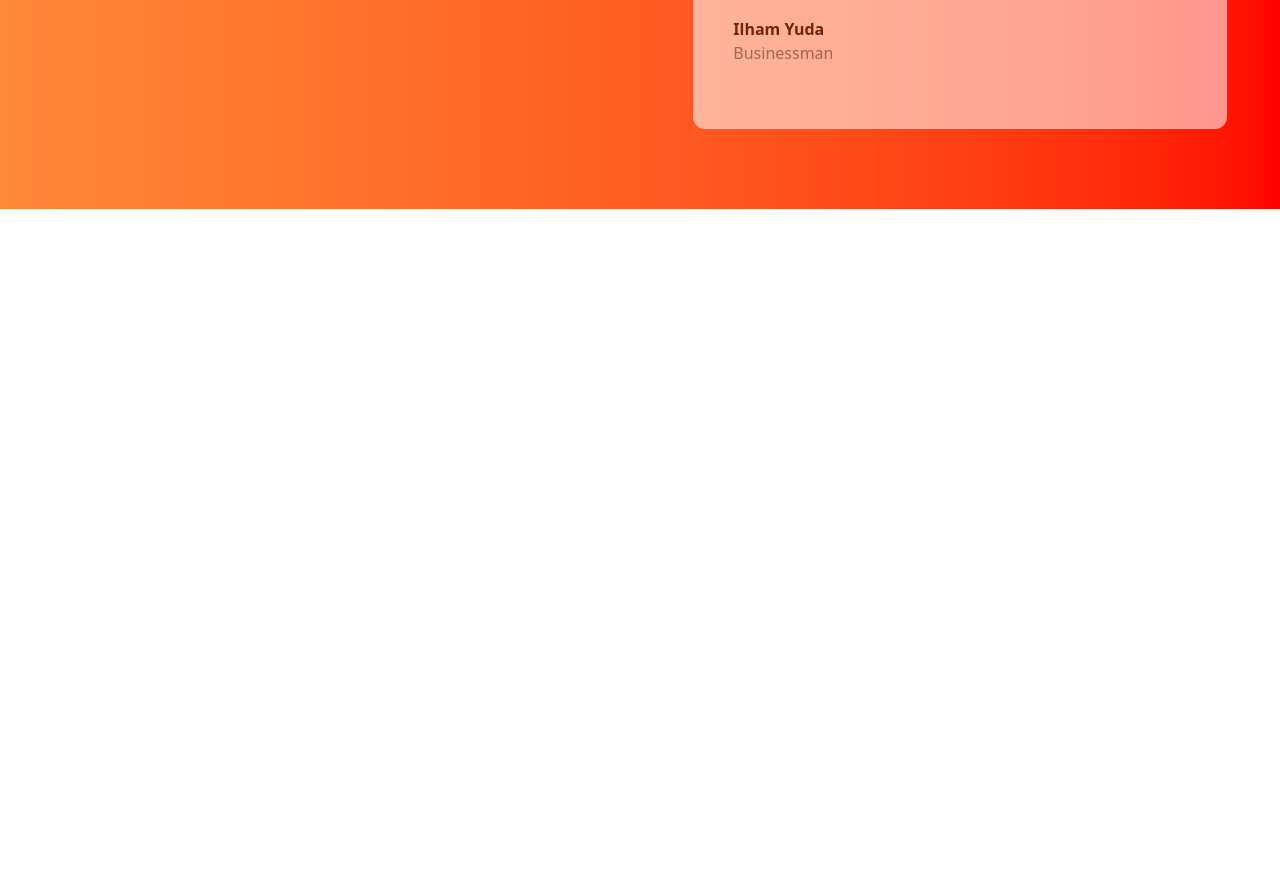
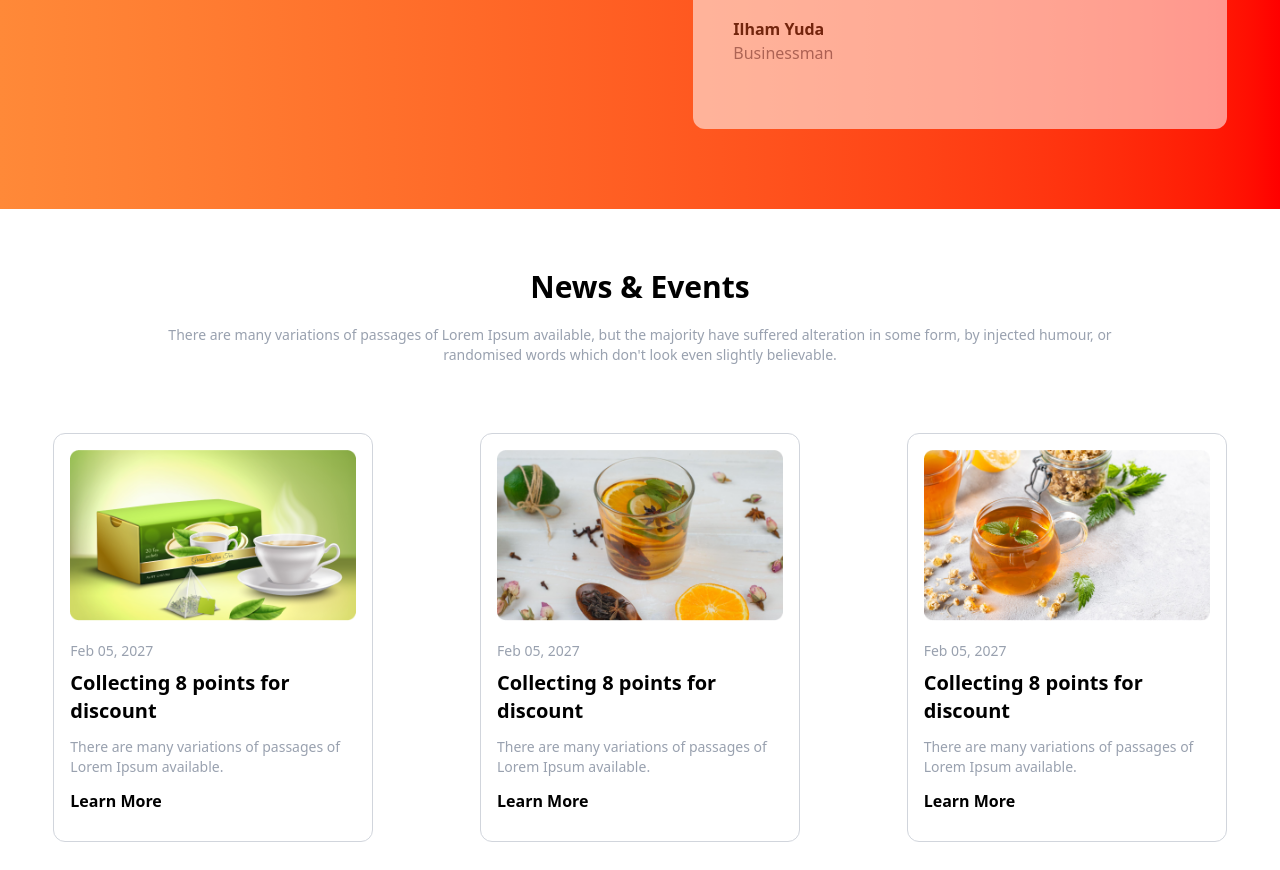
Before and after one commit to always-mohammad-ali/tea-house-web, a plain HTML site: page index.html in a window 1280 px wide. Shown: the part 2264-3134 px from the top of the page. Before the commit the page ends 2513 px from the top, so only its background shows below. Drawn offline with nearby package versions, Linux system fonts and the light colour scheme.

Commit message:
4th section done

```diff
--- a/index.html
+++ b/index.html
@@ -178,6 +178,8 @@
 
       </section>
 
+      <!-- start 3rd section -->
+
       <section class="bg-gradient-to-r from-[#FF8938] to-[#FF0000] my-10">
         <div class="grid grid-cols-1 md:grid-cols-2">
          <div class="text-white  w-3/4 my-5 mx-auto flex flex-col justify-center">
@@ -209,19 +211,47 @@
                <p class="text-gray-500">Businessman</p>
                </div>
 
-
-
-
          </div>
-
-
-
-
 
         </div>
 
       </section>
 
+      <!-- start fourth section -->
+
+      <section>
+      <div class="flex flex-col justify-center items-center w-3/4 mx-auto">
+         <h1 class="text-3xl font-bold text-center my-5">News & Events</h1>
+         <p class="text-gray-400 text-center mb-10 text-sm">There are many variations of passages of Lorem Ipsum available, but the majority have suffered alteration in some form, by injected humour, or randomised words which don't look even slightly believable.</p>
+      </div>
+         <div class="md:grid md:grid-cols-3">
+            <div class="border-1 border-gray-300 w-1/2 md:w-3/4 p-4 rounded-xl mx-auto my-7">
+               <img src="images/news-1.png" alt="">
+               <p class="mt-5 mb-2 text-sm text-gray-400">Feb 05, 2027</p>
+               <h3 class="text-xl font-bold mb-3 ">Collecting 8 points for discount</h3>
+               <p class="text-sm text-gray-400 mb-3">There are many variations of passages of Lorem Ipsum available.</p>
+               <button class="font-semibold mb-3">Learn More</button>
+            </div>
+
+            <div class="border-1 border-gray-300 w-1/2 md:w-3/4 p-4 rounded-xl mx-auto my-7">
+               <img src="images/news-2.png" alt="">
+               <p class="mt-5 mb-2 text-sm text-gray-400">Feb 05, 2027</p>
+               <h3 class="text-xl font-bold mb-3 ">Collecting 8 points for discount</h3>
+               <p class="text-sm text-gray-400 mb-3">There are many variations of passages of Lorem Ipsum available.</p>
+               <button class="font-semibold mb-3">Learn More</button>
+            </div>
+
+            <div class="border-1 border-gray-300 w-1/2 md:w-3/4 p-4 rounded-xl mx-auto my-7">
+               <img src="images/news-3.png" alt="">
+               <p class="mt-5 mb-2 text-sm text-gray-400">Feb 05, 2027</p>
+               <h3 class="text-xl font-bold mb-3 ">Collecting 8 points for discount</h3>
+               <p class="text-sm text-gray-400 mb-3">There are many variations of passages of Lorem Ipsum available.</p>
+               <button class="font-semibold mb-3">Learn More</button>
+            </div>
+
+
+         </div>
+      </section>
 
     </main>
     <!-- End main section -->
```
